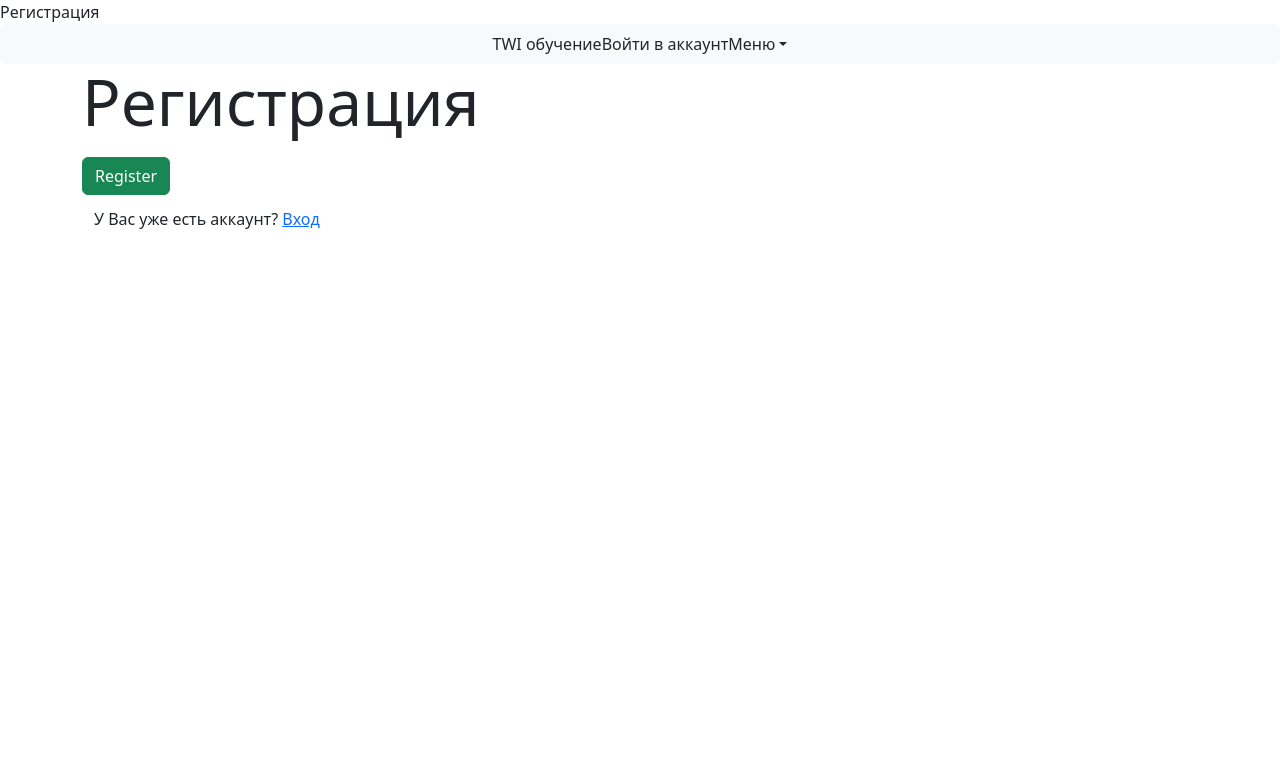
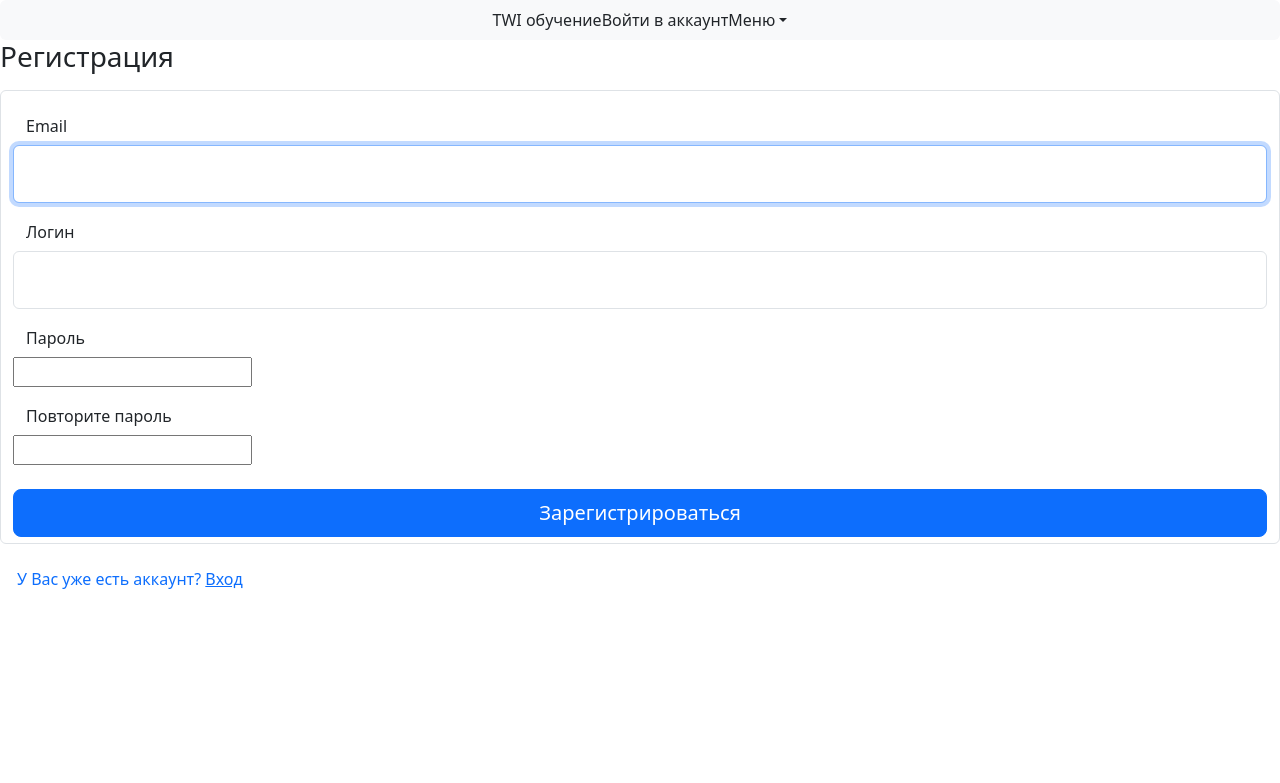
Before and after one commit to spacecat1717/TWI, a Django app: page /account/register/ in a window 1280 px wide. Shown: the top 783 px of the page. Run offline with Django 4.2, Linux system fonts and the light colour scheme; parts of the project's set-up code (start-up, migrations or seed data) failed here and were passed over; some libraries are stand-ins or nearby versions.

Commit message:
auth templates

```diff
--- a/account/forms.py
+++ b/account/forms.py
@@ -6,20 +6,26 @@ from django.contrib.auth.forms import UserCreationForm
 
 class RegistrationForm(UserCreationForm):
     """Form for Registering new users"""
-    email = forms.EmailField(max_length=100)
     class Meta:
         model = Account
         fields = ('email', 'username', 'password1', 'password2')
 
+        widgets = {
+            'email':forms.TextInput(attrs={'class': 'form-control'}),
+            'username': forms.TextInput(attrs={'class': 'form-control'}),
+            'password1': forms.PasswordInput(attrs={'class': 'form-control'}),
+            'password2': forms.PasswordInput(attrs={'class': 'form-control'}),
+        }
+
+
 class AccountAuthenticationForm(forms.ModelForm):
     """Form for Logging in  users"""
-    password = forms.CharField(label = 'Пароль', widget=forms.PasswordInput)
     class Meta:
         model = Account
         fields = ('email', 'password')
         widgets = {
             'email': forms.TextInput(attrs={'class': 'form-control'}),
-            'password': forms.TextInput(attrs={'class': 'form-control'}),
+            'password': forms.PasswordInput(attrs={'class': 'form-control'}),
         }
 
 
--- a/account/templates/account/register.html
+++ b/account/templates/account/register.html
@@ -1,23 +1,54 @@
 <!--register template-->
 {% extends "courses/base.html" %}
 {% load static %}
+
 <head>
-<title> {%block title %}Регистрация{% endblock  %}</title>
+
 </head>
-{% block content %}
 
-    <div class="container jumbotron">
-    {% if registered %}
-        <strong>Мы рады, что вы с нами</strong>
-        <a href="{% url 'client_interface:index' %}" class="btn-link btn">Перейти к управлению курсами</a><br>
-    {% else %}
-        <strong class="display-3 mb-4">Регистрация </strong>
-        <form action="{% url 'account:register' %}" class="pt-3" method="POST">
+
+<body class="text-center">
+    {% block content %}
+    <main class="form-signin w-100 ">
+        <h1 class="h3 mb-3 fw-normal">Регистрация</h1>
+        <form  class="form-control" method="post" action="{% url 'account:register' %}">
             {% csrf_token %}
-            {{ registration_form.as_p }}
-            <input type="submit" name="submit" value="Register" class="btn btn-success">
-            <p class="p-2 m-1">У Вас уже есть аккаунт? <a href="{% url 'account:login' %}">Вход</a></p>
+                <div class="form-floating">
+                    {{ form.non_field_errors }}
+                    {{ form.field.errors }}
+                    <label for="{{form.email.id_for_label}}">Email</label>
+                    <br>
+                    <br>
+                    {{form.email}}
+                </div>
+                <div class="form-floating">
+                    {{ form.non_field_errors }}
+                    {{ form.field.errors }}
+                    <label for="{{form.username.id_for_label}}">Логин</label>
+                    <br>
+                    <br>
+                    {{form.username}}
+                </div>
+                <div class="form-floating">
+                    {{ form.non_field_errors }}
+                    {{ form.field.errors }}
+                    <label type="password" for="{{form.password1.id_for_label}}">Пароль</label>
+                    <br>
+                    <br>
+                    {{form.password1}}
+                </div>
+                <div class="form-floating">
+                    {{ form.non_field_errors }}
+                    {{ form.field.errors }}
+                    <label type="password" for="{{form.password2.id_for_label}}">Повторите пароль</label>
+                    <br>
+                    <br>
+                    {{form.password2}}
+                </div>
+                <br>
+        <button class="w-100 btn btn-lg btn-primary" type="submit">Зарегистрироваться</button>
         </form>
-    {% endif %}
-    </div>
-{% endblock %}
+        <p class="px-2 mx-2 btn btn-link text-decoration-none">У Вас уже есть аккаунт? <a href="{% url 'account:login' %}">Вход</a></p>
+    </main>
+    {% endblock %}
+</body>
--- a/account/views.py
+++ b/account/views.py
@@ -23,24 +23,19 @@ def registration(request):
     if request.POST:
         form = RegistrationForm(request.POST)
         if form.is_valid():
-            #form.save()
             email = form.cleaned_data['email']
             raw_pass = form.cleaned_data['password1']
             account = authenticate(email=email, password = raw_pass)
-            print(email, raw_pass)
             form.save()
-            #login(request, account)
-            messages.success(request, "Вы были зарегистрированы как {}".format(request.user.username))
             return redirect('client_interface:index')
         else:
             messages.error(request, "Пожалуйста, исправьте следующие ошибки")
             context['registration_form'] = form
+    else:
+        form = RegistrationForm()
+        return render(request, 'account/register.html', {'form': form})
+    return render(request, 'account/register.html', {'form': form})
 
-    else:
-        form = AccountAuthenticationForm()
-        context['login_form'] = form
-        return render(request, 'account/register.html', context)
-    return render(request, 'account/register.html', context)
 
 def logout_view(request):
     logout(request)
```
Also changed, not shown: account/templates/account/login.html (+31 -12 lines), 1 other file.
